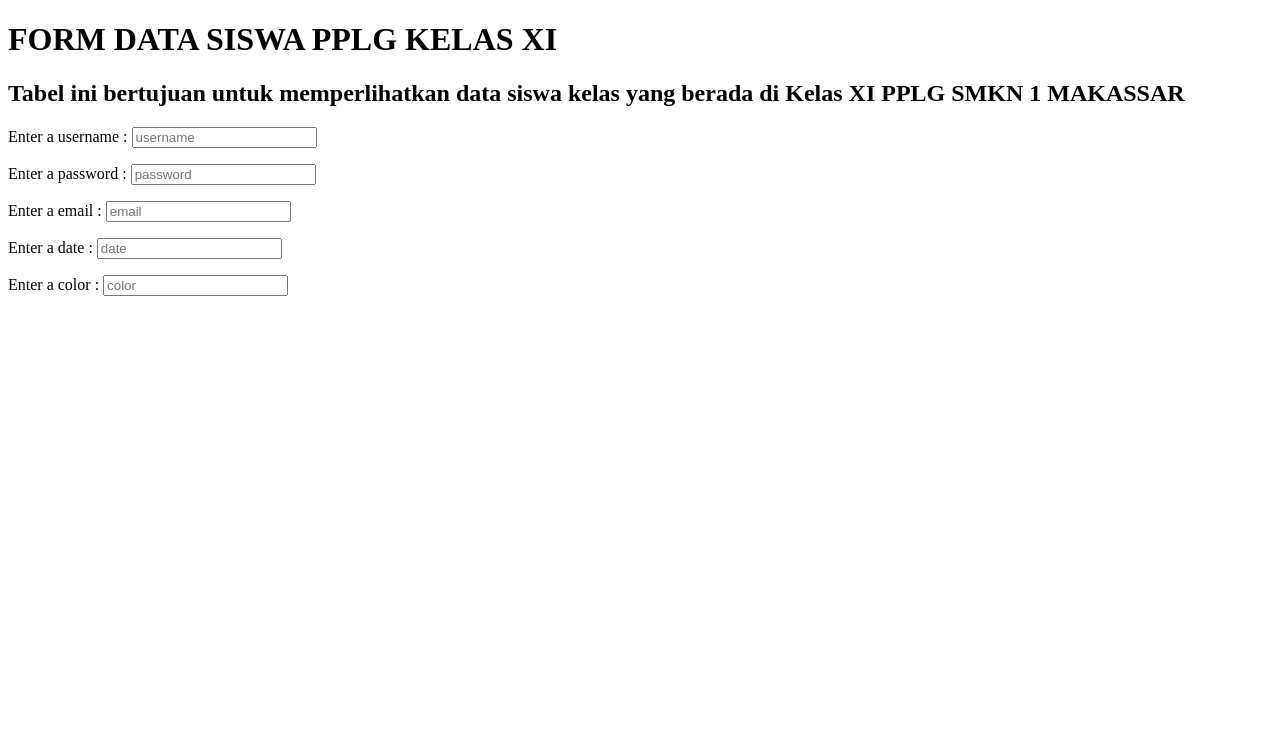
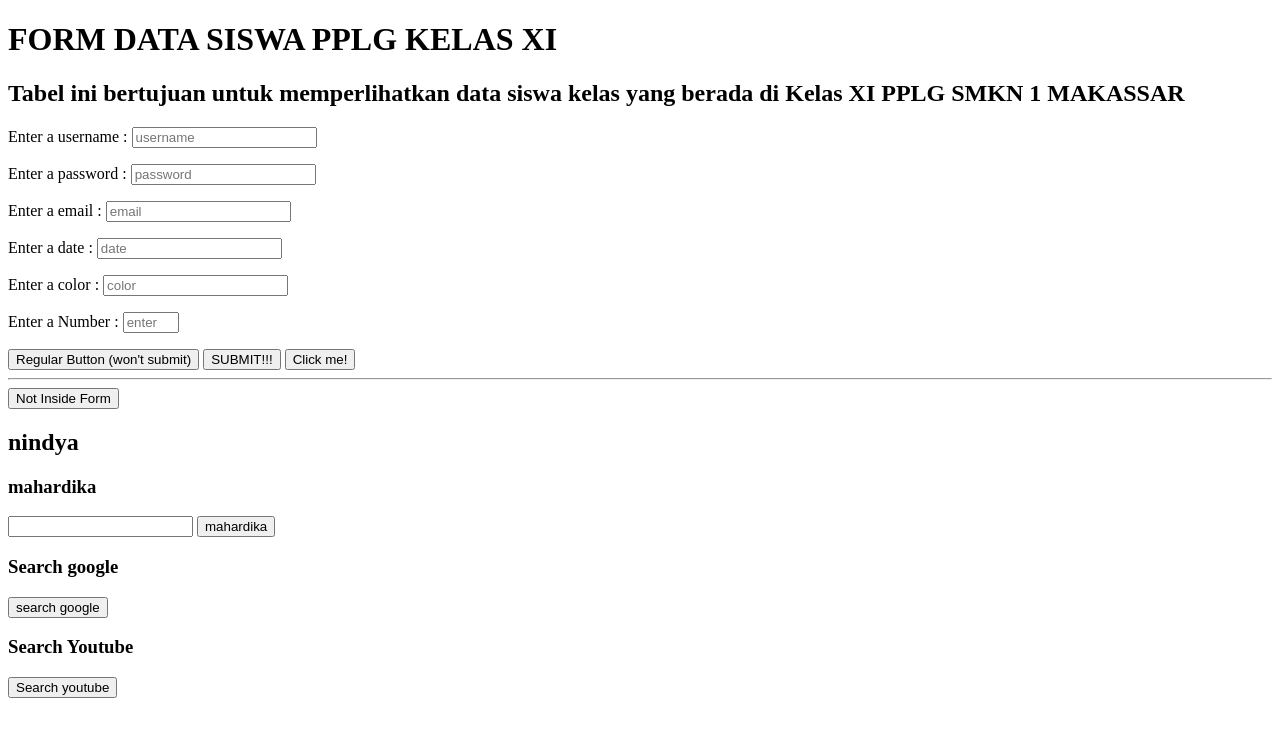
Before and after one commit to cheyoong/KIDI-SMKN1MKS, a plain HTML site: page nindy.html in a window 1280 px wide. Drawn offline with Linux system fonts and the light colour scheme.

Commit message:
Add files via upload

```diff
--- a/nindy.html
+++ b/nindy.html
@@ -43,6 +43,37 @@
         <label for="color">Enter a color :</label>
         <input id="color" type="text" placeholder="color" name="color" />
       </p>
+      <p>
+        <label>
+          Enter a Number :
+          <input
+            type="number"
+            placeholder="enter a number"
+            name="num"
+            min="1"
+            max="10"
+          />
+        </label>
+      </p>
+      <button type="button">Regular Button (won't submit)</button>
+      <button>SUBMIT!!!</button>
+      <input type="submit" value="Click me!" />
+    </form>
+    <hr />
+    <button>Not Inside Form</button>
+    <h2>nindya</h2>
+    <h3>mahardika</h3>
+    <form action="https://www.reddit.com/search">
+      <input type="text" name="q" />
+      <button>mahardika</button>
+    </form>
+    <h3>Search google</h3>
+    <form action="https://www.google.com/search">
+      <button>search google</button>
+    </form>
+    <h3>Search Youtube</h3>
+    <form action="https://www.youtube.com/search">
+      <button>Search youtube</button>
     </form>
   </body>
 </html>
```
